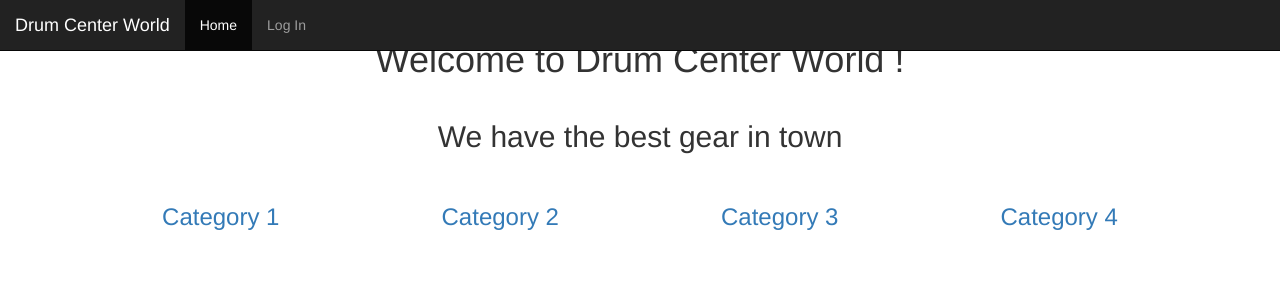
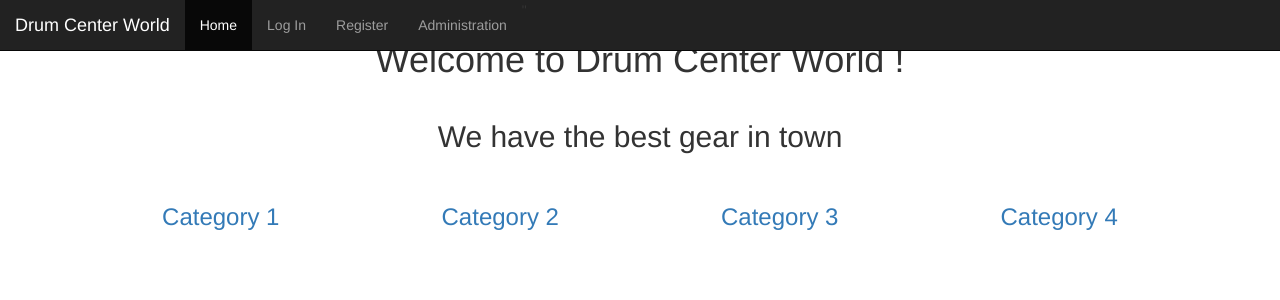
Before and after one commit to george-zip/ecommerce_project, a PHP site: page /index.php in a window 1280 px wide. Shown: the top 300 px of the page. Run offline with PHP 8.4, Linux system fonts and the light colour scheme.

Commit message:
Removed Administration from db role in heading There is technically no db role stored in the database I am using http security as a work around
Fixed bugs in CreateOrder.php

```diff
--- a/public_html/heading.php
+++ b/public_html/heading.php
@@ -26,13 +26,29 @@ session_start();
                     echo "<li><a href='EditAccount.php'>Edit Account</a></li>";
                     echo "<li><a href='Checkout.php'>Cart</a></li>";
                 }
-                if (isset($_SESSION["Role"]) and $_SESSION["Role"] == 2) {
-                    echo "<li><a href='AdminUsers.php'>Administration</a></li>";
-                }
+
             } else {
                 echo "<li><a href='Login.php'>Log In</a></li>";
+                echo "<li><a href='Register.php'>Register</a></li>";
             }
             ?>
+
+            <li><a href='AdminUsers.php'>Administration</a></li>"
+
+
+<?php
+            //if (isset($_SESSION['AdminLogged']) && $_SESSION['AdminLogged'] == true){
+ //           if (isset($_SERVER['PHP_AUTH']){
+ //                   echo "<li><a href='AdminUsers.php'>Administration</a></li>";
+ //           }
+//            else {
+//                echo "<li><a href='LoginAdmin.php'>Administration</a></li>";
+ //           }
+// if (isset($_SERVER['PHP_AUTH_USER']) ){
+//     $temp = "value= " . $_SERVER['PHP_AUTH_USER'];
+//     echo "<li>$temp<li>";
+ //}
+ ?>
         </ul>
     </div>
 </nav>
```
Also changed, not shown: includes/CreateOrder.php (+5 -5 lines).
